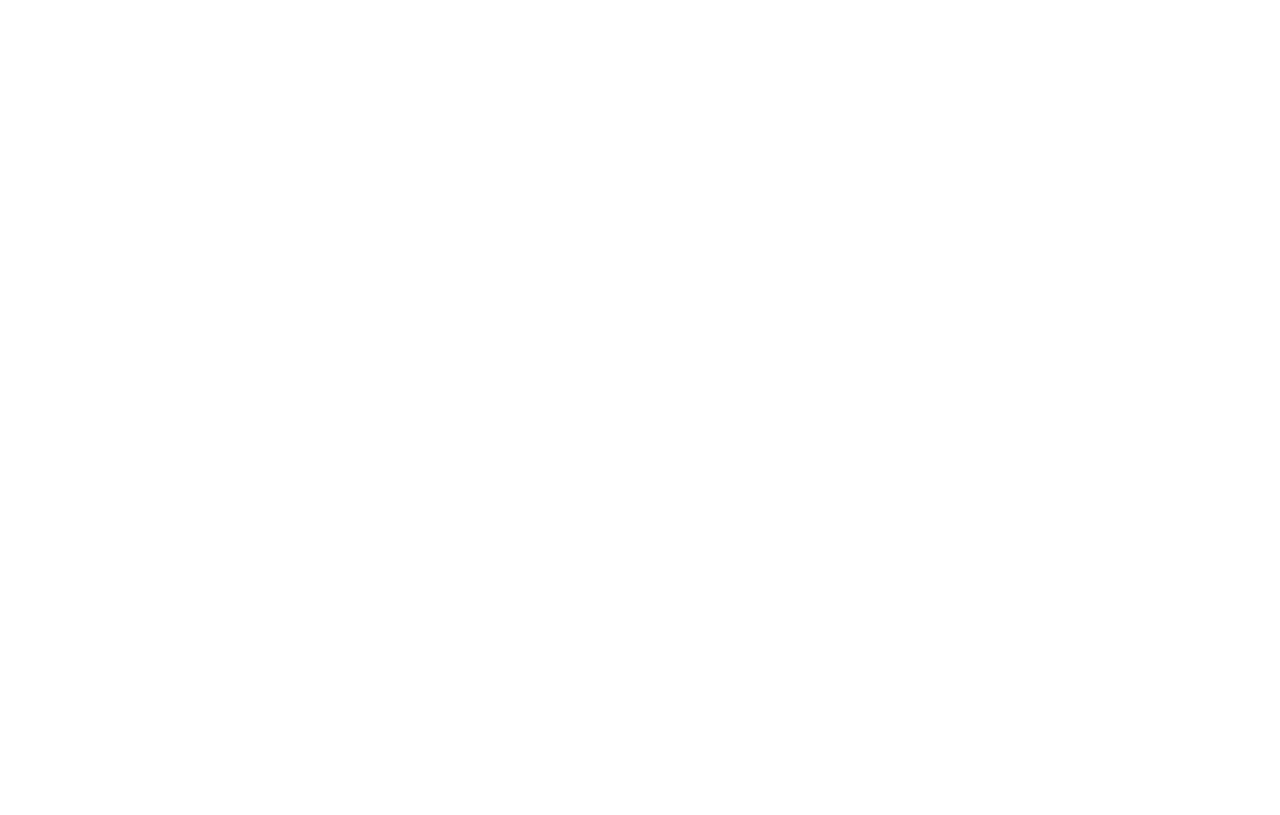
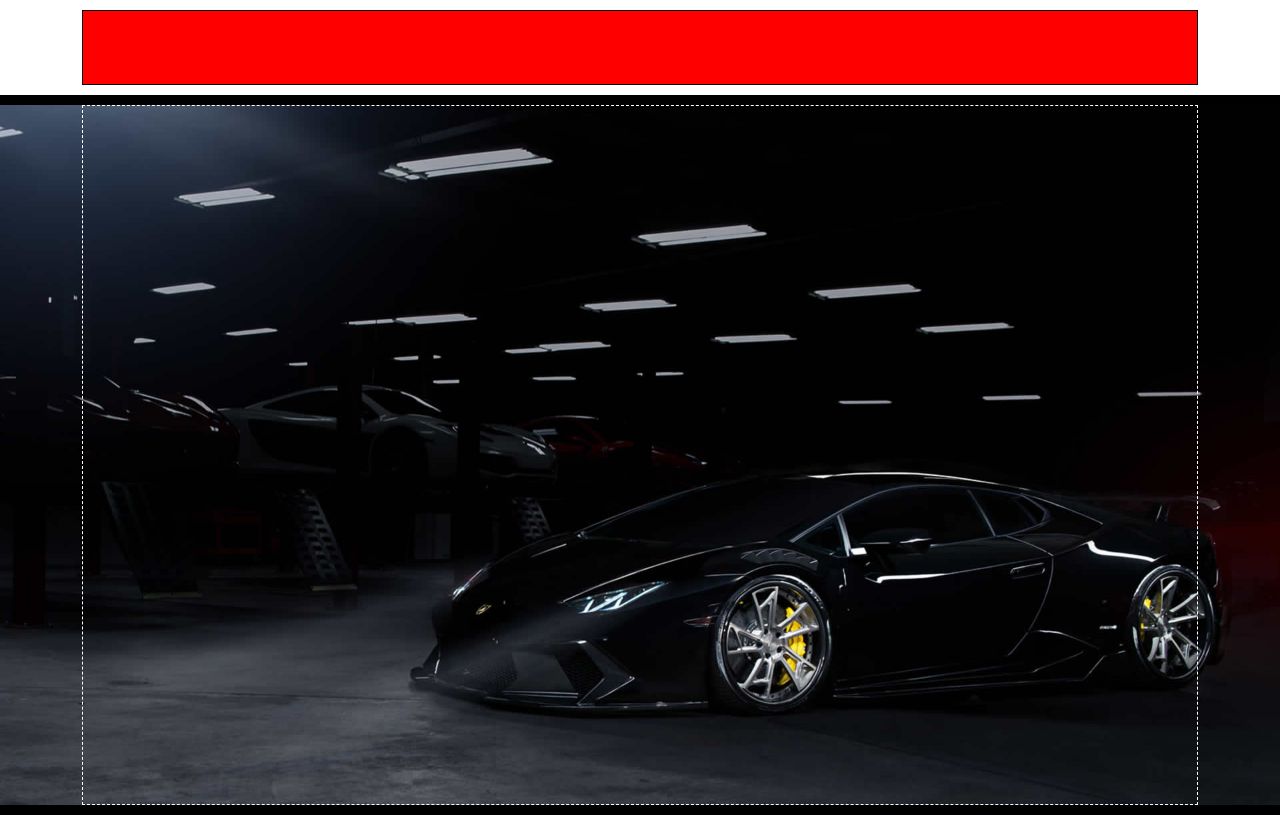
Before and after one commit to RobyLedda94/proj-html-vuejs, a Vue app: page / in a window 1280 px wide. Built offline with nearby package versions, Linux system fonts and the light colour scheme.

Commit message:
[UPD] definita macro struttura header, da definire il contenuto

```diff
--- a/src/App.vue
+++ b/src/App.vue
@@ -17,20 +17,23 @@
 </script>
 
 <template>
-  <header>
+
     <AppHeader />
-  </header>
 
-  <main>
+
+
     <AppMain />
-  </main>
 
-  <footer>
+
+
     <AppFooter />
-  </footer>
+
 
 </template>
 
 <style lang="scss">
 @use './styles/generals.scss'
+
+
+
 </style>
--- a/src/components/AppHeader.vue
+++ b/src/components/AppHeader.vue
@@ -6,11 +6,60 @@
 </script>
 
 <template lang="">
-    <div>
+    <header>
+        <div class="container">
+            <div class="row">
+                <div class="col-12">
+                    <div class="content-header">
+                        <!-- logo + ul + icone -->
+                    </div>
+                </div>
+            </div>
+        </div>
+    </header>
+    <div class="jumbotron">
+        <div class="sfondo">
+            <div class="container">
+                <div class="row">
+                    <div class="col-12">
+                        <div class="content-jumbo">
+                            <!-- contenuto + immagine di sfondo -->
+                        </div>
+                    </div>
+                </div>
+            </div>
+        </div>
+    </div>
 
-    </div>
 </template>
 
 <style lang="scss" scoped>
 
+header{
+    background-color:#fff;
+    padding: 10px 0px;
+}
+.container {
+    .content-header{
+        height: 75px;
+        border: 1px solid black;
+        background-color: red;
+    }
+}
+
+.jumbotron{
+    background-color: #000;
+    padding: 10px 0;
+    .sfondo{
+        background-image: url('../assets/slider-autocar-5.jpg');
+        background-size: cover;
+        background-position: center;
+        background-repeat: no-repeat;
+        .content-jumbo{
+            height: 700px;
+            border: 1px dashed white ;
+        }
+    }
+
+}
 </style>
--- a/src/components/AppMain.vue
+++ b/src/components/AppMain.vue
@@ -7,9 +7,9 @@
 </script>
 
 <template lang="">
-    <div>
+    <main>
 
-    </div>
+    </main>
 </template>
 
 <style lang="scss" scoped>
```
